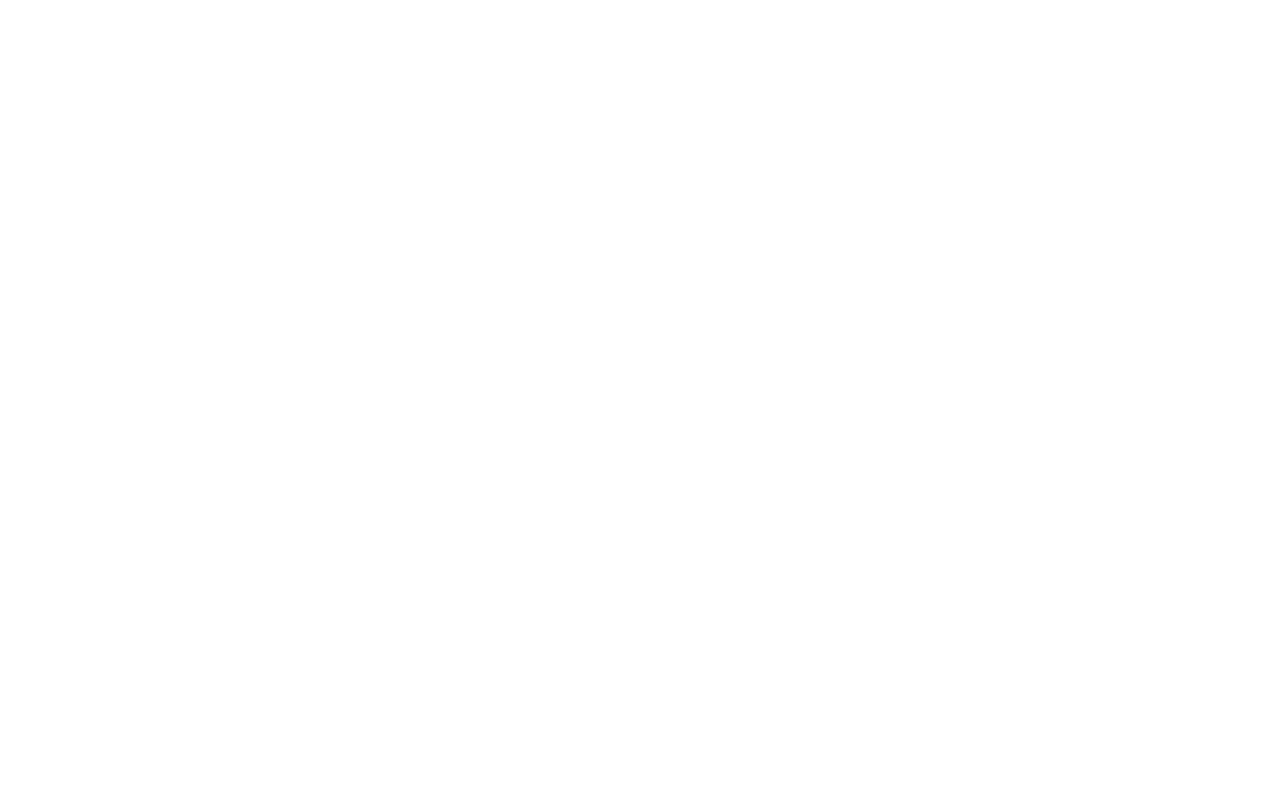
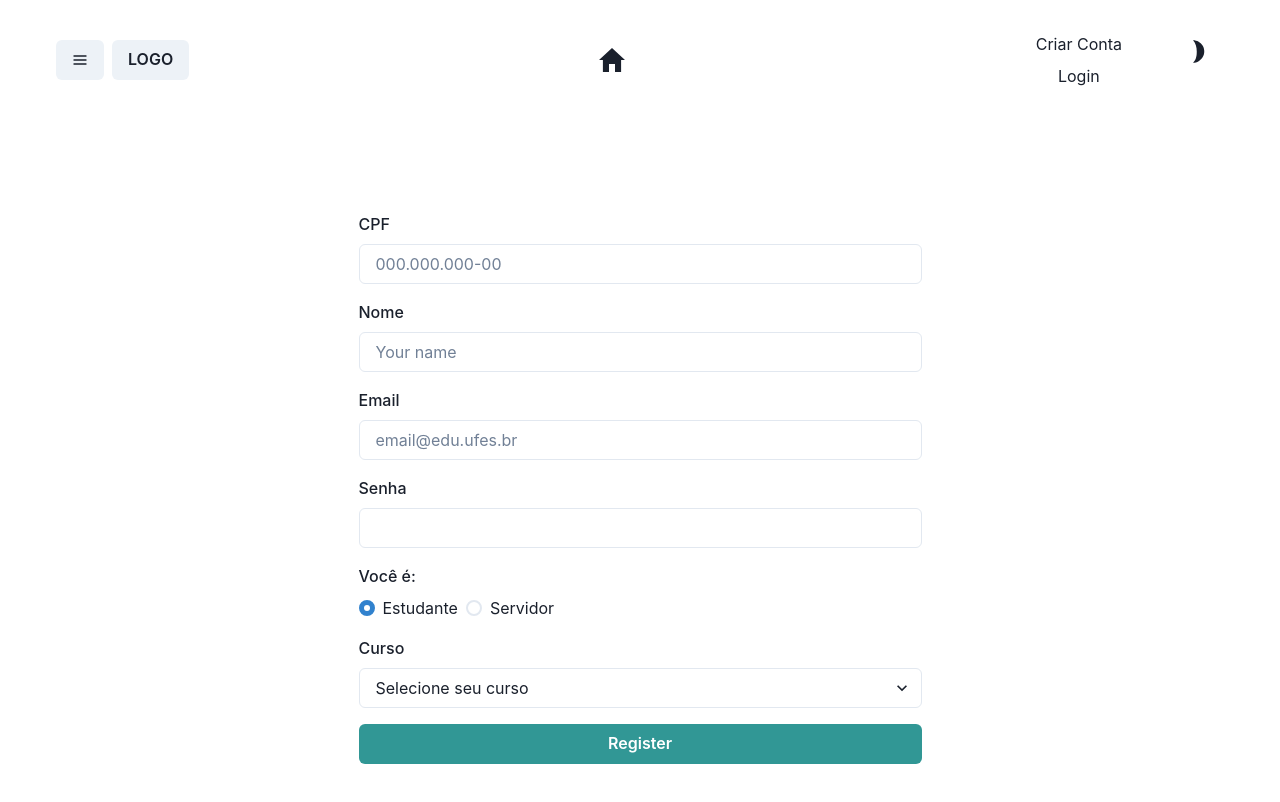
Before and after one commit to lsalatiel/agenda-servidor, a React (Vite) app in the folder frontend/: page /register in a window 1280 px wide. Shown: the top 802 px of the page. Built offline with nearby package versions, Linux system fonts and the light colour scheme.

Commit message:
add register page

```diff
--- a/frontend/src/views/Register.jsx
+++ b/frontend/src/views/Register.jsx
@@ -1,3 +1,202 @@
+import { useState } from "react";
+
+import {
+    FormControl,
+    FormLabel,
+    Input,
+    Center,
+    Stack,
+    RadioGroup,
+    Radio,
+    Select,
+    Button
+} from "@chakra-ui/react";
+
+import Navbar from "../components/Navbar";
+
+function CpfInput() {
+    const [input, setInput] = useState("");
+
+    const handleInputChange = (e) => {
+        const value = e.target.value;
+        // Filter out non-numeric characters
+        const numericValue = value.replace(/\D/g, '');
+        // Limit the input to 11 characters
+        if (numericValue.length <= 11) {
+            setInput(numericValue);
+        }
+    };
+
+    return (
+        <FormControl>
+            <FormLabel>CPF</FormLabel>
+            <Input
+                placeholder="000.000.000-00"
+                value={input}
+                onChange={handleInputChange}
+            />
+        </FormControl>
+    );
+}
+
+function NameInput() {
+    const [input, setInput] = useState("");
+
+    const handleInputChange = (e) => setInput(e.target.value);
+
+    return (
+        <FormControl>
+            <FormLabel>Nome</FormLabel>
+            <Input
+                placeholder="Your name"
+                value={input}
+                onChange={handleInputChange}
+            />
+        </FormControl>
+    );
+}
+
+function EmailInput() {
+    const [input, setInput] = useState("");
+
+    const handleInputChange = (e) => setInput(e.target.value);
+
+    return (
+        <FormControl>
+            <FormLabel>Email</FormLabel>
+            <Input
+                placeholder="email@edu.ufes.br"
+                type="email"
+                value={input}
+                onChange={handleInputChange}
+            />
+        </FormControl>
+    );
+}
+
+function PasswordInput() {
+    const [input, setInput] = useState("");
+
+    const handleInputChange = (e) => setInput(e.target.value);
+
+    return (
+        <FormControl>
+            <FormLabel>Senha</FormLabel>
+            <Input type="password" value={input} onChange={handleInputChange} />
+        </FormControl>
+    );
+}
+
+function TypeInput() {
+    const [value, setValue] = useState("student");
+
+    const handleInputChange = (value) => setValue(value);
+
+    return (
+        <FormControl as="fieldset">
+            <FormLabel as="legend">Você é:</FormLabel>
+            <RadioGroup onChange={handleInputChange} value={value}>
+                <Stack direction="row">
+                    <Radio value="student">Estudante</Radio>
+                    <Radio value="teacher">Servidor</Radio>
+                </Stack>
+            </RadioGroup>
+        </FormControl>
+    );
+}
+
+function CourseInput() {
+    const [selectedCourse, setSelectedCourse] = useState("");
+
+    const handleCourseChange = (e) => setSelectedCourse(e.target.value);
+
+    const courses = [
+        "Administração - Bacharelado",
+        "Arquitetura e Urbanismo - Bacharelado",
+        "Arquivologia - Bacharelado",
+        "Artes Plásticas - Bacharelado",
+        "Artes Visuais - Licenciatura",
+        "Biblioteconomia - Bacharelado",
+        "Ciência da Computação - Bacharelado",
+        "Ciências Biológicas - Bacharelado e Licenciatura",
+        "Ciências Contábeis - Bacharelado",
+        "Ciências Econômicas - Bacharelado",
+        "Ciências Sociais - Bacharelado e Licenciatura",
+        "Cinema e Audiovisual ",
+        "Comunicação Social em Jornalismo - Bacharelado",
+        "Comunicação Social em Publicidade e Propaganda - Bacharelado",
+        "Design ",
+        "Direito - Bacharelado",
+        "Educação Física – Bacharelado",
+        "Educação Física – Licenciatura",
+        "Engenharia Ambiental - Bacharelado",
+        "Engenharia Civil - Bacharelado",
+        "Engenharia de Computação - Bacharelado",
+        "Engenharia de Produção - Bacharelado",
+        "Engenharia Elétrica - Bacharelado",
+        "Engenharia Mecânica - Bacharelado",
+        "Estatística - Bacharelado",
+        "Filosofia - Bacharelado e Licenciatura",
+        "Física - Bacharelado e Licenciatura",
+        "Gemologia - Bacharelado",
+        "Geografia - Bacharelado e Licenciatura",
+        "História - Bacharelado e Licenciatura",
+        "Letras Inglês - Licenciatura",
+        "Letras Libras - Bacharelado em Tradução e Interpretação",
+        "Letras Português - Licenciatura",
+        "Letras Português / Italiano - Licenciatura",
+        "Letras Português / Espanhol - Licenciatura",
+        "Letras Português / Francês - Licenciatura",
+        "Licenciatura em Educação do Campo – Linguagens ",
+        "Licenciatura em Educação do Campo – Ciências Humanas e Sociais ",
+        "Maruípe: Enfermagem e Obstetrícia",
+        "Maruípe: Farmácia",
+        "Maruípe: Fisioterapia",
+        "Maruípe: Fonoaudiologia",
+        "Maruípe: Medicina",
+        "Maruípe: Nutrição",
+        "Maruípe: Odontologia",
+        "Maruípe: Terapia Ocupacional",
+        "Matemática - Bacharelado e Licenciatura",
+        "Música – Bacharelado",
+        "Música – Licenciatura",
+        "Oceanografia - Bacharelado",
+        "Pedagogia - Licenciatura",
+        "Psicologia - Bacharelado",
+        "Química - Bacharelado e Licenciatura",
+        "Serviço Social - Bacharelado",
+        "Outro...",
+    ];
+
+    return (
+        <FormControl>
+            <FormLabel>Curso</FormLabel>
+            <Select placeholder="Selecione seu curso" value={selectedCourse} onChange={handleCourseChange}>
+                {courses.map((course, index) => (
+                    <option key={index} value={course}>
+                    {course}
+                    </option>
+                ))}
+            </Select>
+        </FormControl>
+    );
+}
+
 export default function Register() {
-    return <></>;
+    return (
+        <>
+            <Navbar />
+            <Center h="100vh" maxW="1200px" mx="auto">
+                <Stack spacing={4}>
+                    <CpfInput />
+                    <NameInput />
+                    <EmailInput />
+                    <PasswordInput />
+                    <TypeInput />
+                    <CourseInput />
+                    <Button colorScheme="teal">Register</Button>
+                </Stack>
+            </Center>
+        </>
+    );
 }
```
